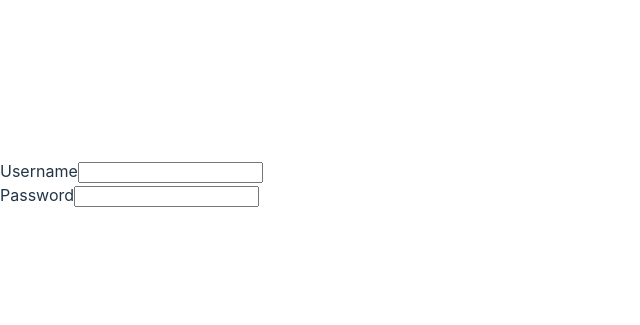
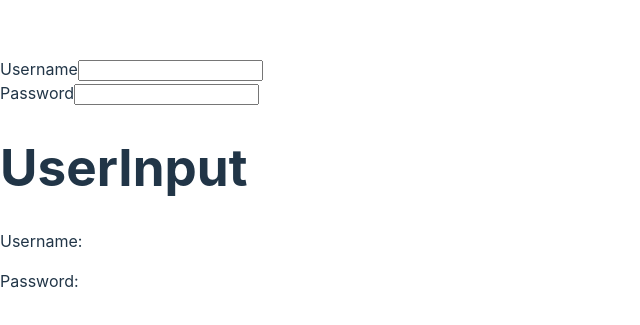
Before and after one commit to sparshyadav/MERN-Revision, a React (Vite) app in the folder React Projects/30 Projects/1_HelloWorld/: page / in a window 1280 px wide. Shown: the part 217-542 px from the top of the page, without its empty margins (0-640 px from the left). Built offline with nearby package versions, Linux system fonts and the light colour scheme.

Commit message:
Project 3 Completed

```diff
--- a/React Projects/30 Projects/1_HelloWorld/src/components/Three_UserInput.jsx
+++ b/React Projects/30 Projects/1_HelloWorld/src/components/Three_UserInput.jsx
@@ -1,13 +1,21 @@
-import React from 'react'
+import React, { useState } from 'react'
 
 const Three_UserInput = () => {
+    const [username, setUserName] = useState("");
+    const [password, setPassowrd] = useState("");
     return (
         <div>
             <label htmlFor="">Username</label>
-            <input type="text" />
+            <input type="text" value={username} onChange={(e) => setUserName(e.target.value)} />
             <br></br>
             <label htmlFor="">Password</label>
-            <input type="text" />
+            <input type="text" value={password} onChange={(e) => setPassowrd(e.target.value)} />
+
+            <div className="div">
+                <h1>UserInput</h1>
+                <p>Username: {username}</p>
+                <p>Password: {password}</p>
+            </div>
         </div>
     )
 }
```
